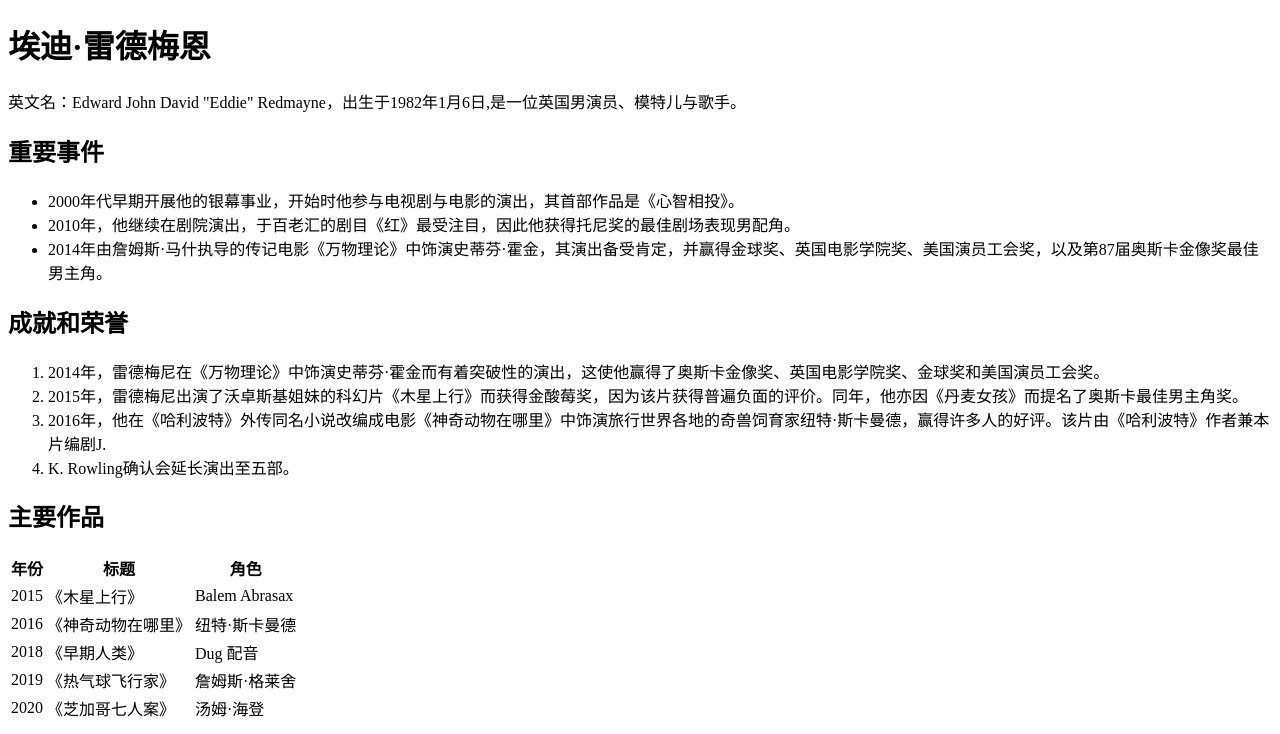
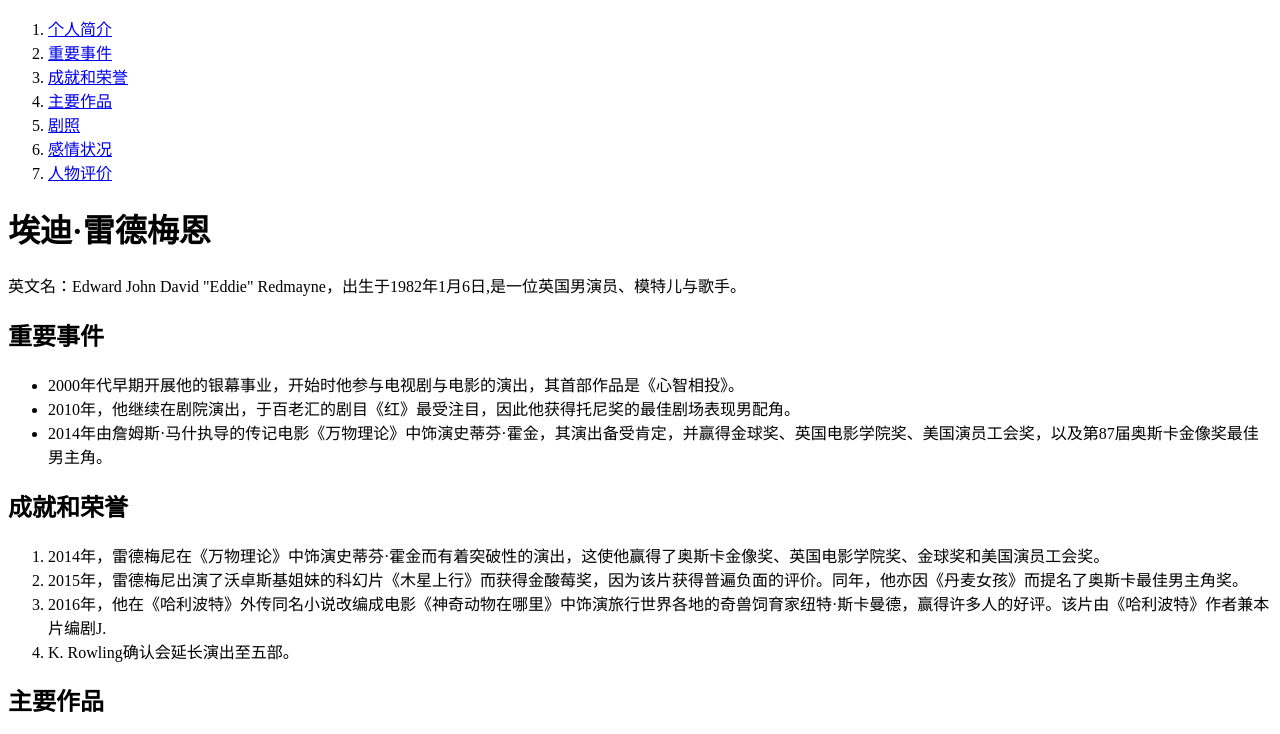
Before and after one commit to ANRyan/David-1, a plain HTML site: page index.html in a window 1280 px wide. Shown: the top 734 px of the page. Drawn offline with Linux system fonts and the light colour scheme.

```diff
--- a/index.html
+++ b/index.html
@@ -11,12 +11,23 @@
     </style>
   </head>
   <body>
-    <h1>埃迪·雷德梅恩</h1>
+    <nav>
+      <ol>
+        <li><a href="#jay">个人简介</a></li>
+        <li><a href="#events">重要事件</a></li>
+        <li><a href="#awards">成就和荣誉</a></li>
+        <li><a href="#works">主要作品</a></li>
+        <li><a href="#pictures">剧照</a></li>
+        <li><a href="#life">感情状况</a></li>
+        <li><a href="#people">人物评价</a></li>
+      </ol>
+    </nav>
+    <h1 id="jay">埃迪·雷德梅恩</h1>
     <p>
       英文名：Edward John David "Eddie"
       Redmayne，出生于1982年1月6日,是一位英国男演员、模特儿与歌手。
     </p>
-    <h2>重要事件</h2>
+    <h2 id="events">重要事件</h2>
     <ul>
       <li>
         2000年代早期开展他的银幕事业，开始时他参与电视剧与电影的演出，其首部作品是《心智相投》。
@@ -28,7 +39,7 @@
         2014年由詹姆斯·马什执导的传记电影《万物理论》中饰演史蒂芬·霍金，其演出备受肯定，并赢得金球奖、英国电影学院奖、美国演员工会奖，以及第87届奥斯卡金像奖最佳男主角。
       </li>
     </ul>
-    <h2>成就和荣誉</h2>
+    <h2 id="awards">成就和荣誉</h2>
 
     <ol>
       <li>
@@ -42,7 +53,7 @@
       </li>
       <li>K. Rowling确认会延长演出至五部。</li>
     </ol>
-    <h2>主要作品</h2>
+    <h2 id="works">主要作品</h2>
     <table>
       <thead>
         <tr>
@@ -79,13 +90,13 @@
         </tr>
       </tbody>
     </table>
-    <h2>剧照</h2>
+    <h2 id="pictures"">剧照</h2>
 
     <div><img width="400" src="/image/1.jpg" alt="图一" /></div>
     <div><img width="400" src="/image/2.jpg" alt="图二" /></div>
     <div><img width="400" src="/image/3.jpg" alt="图三" /></div>
 
-    <h2>感情状况</h2>
+    <h2 id="life">感情状况</h2>
     <p>
       在中学时期，埃迪·雷德梅恩所在的男校和汉娜·巴格肖所在的女校合办时装秀，两人在后台认识，并成为好朋友。
     </p>
@@ -96,7 +107,7 @@
       </li>
       <li>016年6月15日，女儿艾丽斯·玛丽·雷德梅尼出生</li>
     </ul>
-    <h2>人物评价</h2>
+    <h2 id="people">人物评价</h2>
     <p>
       论长相埃迪·雷德梅尼算不上标准的“美男子”。他的面容略显苍白、嘴唇偏厚，脸上布满了细小的雀斑，但是在他出色演技和超凡气质的衬托下，这些特点反而成全了他的独特魅力
       。才华横溢，年轻有为，举止优雅，受过良好教育，还有一副文艺气息浓郁的俊俏外表，让他很快成为观众和评论家眼中那个特别有质感的演员
```
